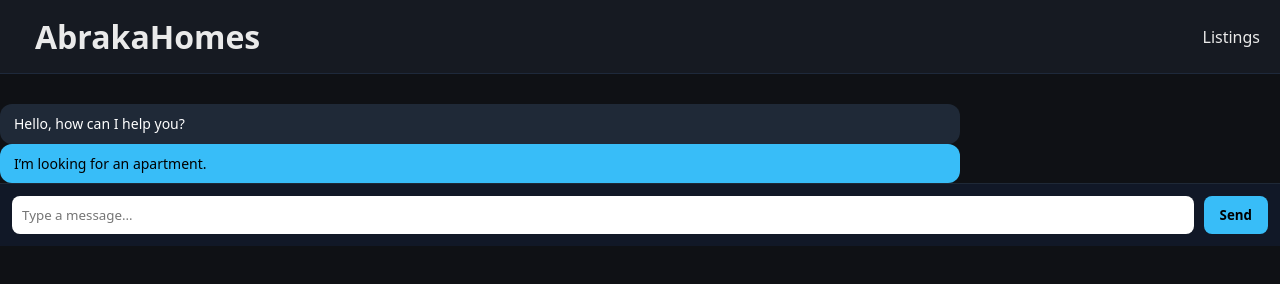
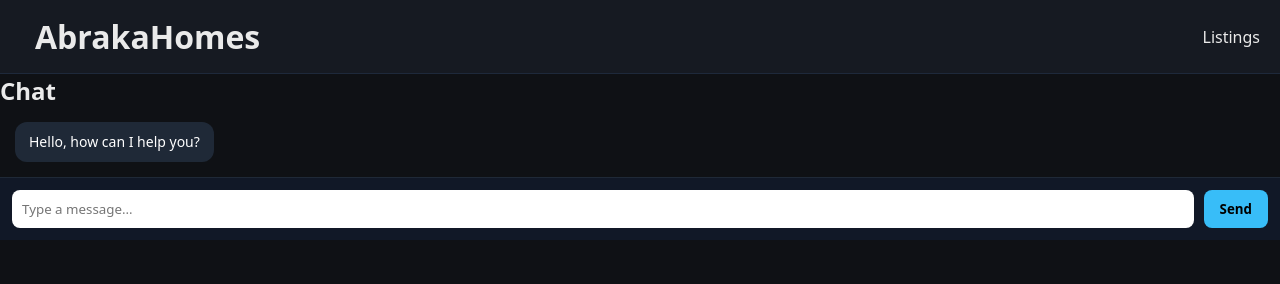
Before and after one commit to kejicjs11/Keji-website, a plain HTML site: page chat.html in a window 1280 px wide. Drawn offline with Linux system fonts and the light colour scheme.

Commit message:
Update chat.html

```diff
--- a/chat.html
+++ b/chat.html
@@ -16,12 +16,11 @@
   </header>
 
   <main class="chat-container">
-  <h2 id="chatTitle"></h2>
 
-  <div class="chat-box" id="chatBox"></div>
+  <h2 id="chatTitle">Chat</h2>
 
+  <div class="chat-box" id="chatBox">
     <div class="message agent">Hello, how can I help you?</div>
-      <div class="message user">I’m looking for an apartment.</div>
   </div>
 
   <div class="chat-input">
```
Lines whose indentation alone changed are shown as unchanged.
